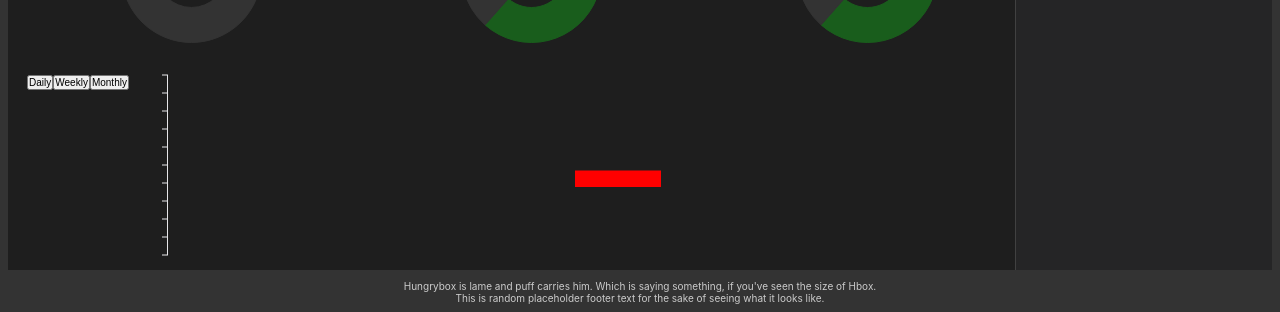
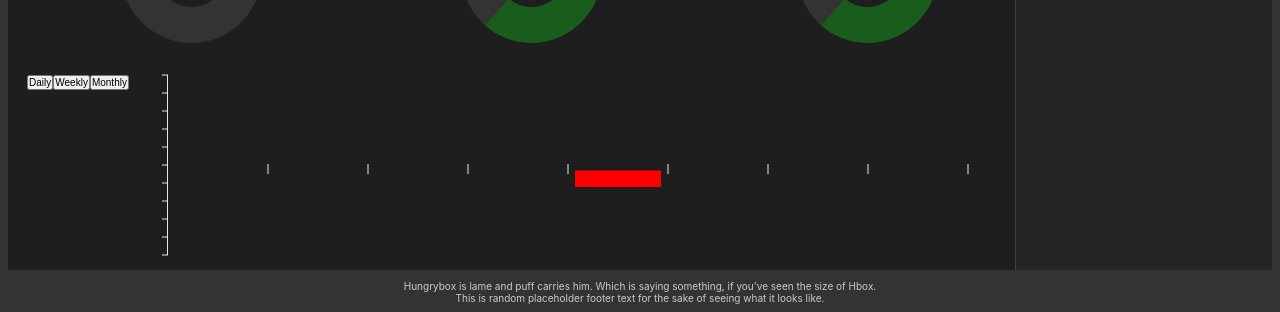
Before and after one commit to AlexJohnKennedy/TrackYourTodos, a React (Create React App) app: page / in a window 1280 px wide. Shown: the part 509-821 px from the top of the page. Built offline with nearby package versions, Linux system fonts and the light colour scheme.

Commit message:
added horizontal tick marks to scrollable graph

```diff
--- a/src/css/TaskStatisticsSection.css
+++ b/src/css/TaskStatisticsSection.css
@@ -38,7 +38,7 @@
     padding-bottom: 0.2rem;
     display: inline-flex;
     flex-direction: row;
-    justify-content: start;
+    justify-content: flex-start;
 }
 
 .TaskStatisticsSection .historyBarChartWrapper .controllerBlock {
--- a/src/reactComponents/ScrollableBarChart.js
+++ b/src/reactComponents/ScrollableBarChart.js
@@ -1,5 +1,5 @@
 import React, { Component } from 'react';
-import { FlexibleXYPlot, VerticalBarSeries } from 'react-vis';
+import { FlexibleXYPlot, VerticalBarSeries, XAxis } from 'react-vis';
 
 export class ScrollableBarChart extends Component {
     render() {
@@ -17,6 +17,9 @@ export class ScrollableBarChart extends Component {
 
         if (max < 5) max = 5;   // Don't ever have a range less than five
 
+        const tickVals = [];
+        for (let j=0; j<this.props.numBars; j++) tickVals.push(j+0.5);
+
         return (
             <div className="barChartWrapper">
                 <div className="subChartContainer" style={{width: this.props.barWidth * this.props.numBars}}>
@@ -27,6 +30,7 @@ export class ScrollableBarChart extends Component {
                         data={completedData}
                         barWidth={0.95}
                     />
+                    <XAxis hideLine orientation="bottom" tickSize={3} tickValues={tickVals}/>
                 </FlexibleXYPlot>
                 </div>
                 <div className="subChartContainer" style={{width: this.props.barWidth * this.props.numBars}}>
@@ -37,6 +41,7 @@ export class ScrollableBarChart extends Component {
                         data={failedData}
                         barWidth={0.95}
                     />
+                    <XAxis hideLine orientation="top" tickSize={3} tickValues={tickVals}/>
                 </FlexibleXYPlot>
                 </div>
             </div>
--- a/src/reactComponents/TaskStatisticsSection.js
+++ b/src/reactComponents/TaskStatisticsSection.js
@@ -135,8 +135,8 @@ class AxisContainer extends Component {
         return (
             <div className="axisContainer">
                 <FlexibleXYPlot margin={{left:0, right:0, top:5, bottom:13}}>
-                    <YAxis orientation="right" tickValues={tickVals}/>
                     <VerticalBarSeries opacity={0} data={[{x:0, y:this.props.range}]}/>
+                    <YAxis orientation="right" tickValues={tickVals} tickFormat={v => "a"}/>
                 </FlexibleXYPlot>
             </div>
         );
```
Also changed, not shown: src/interactionLayer/dummy/dummyDataModel.js (+12 -1 lines).
